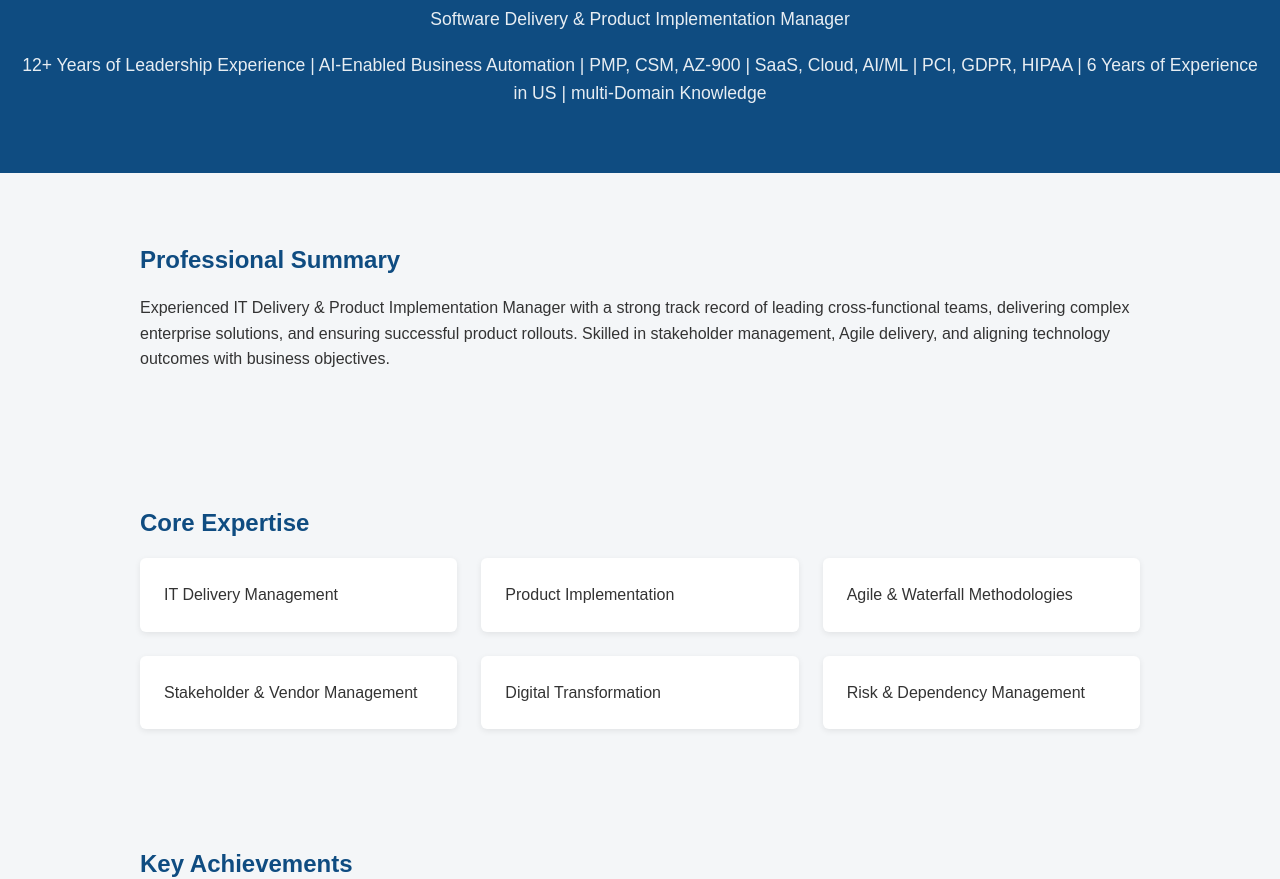
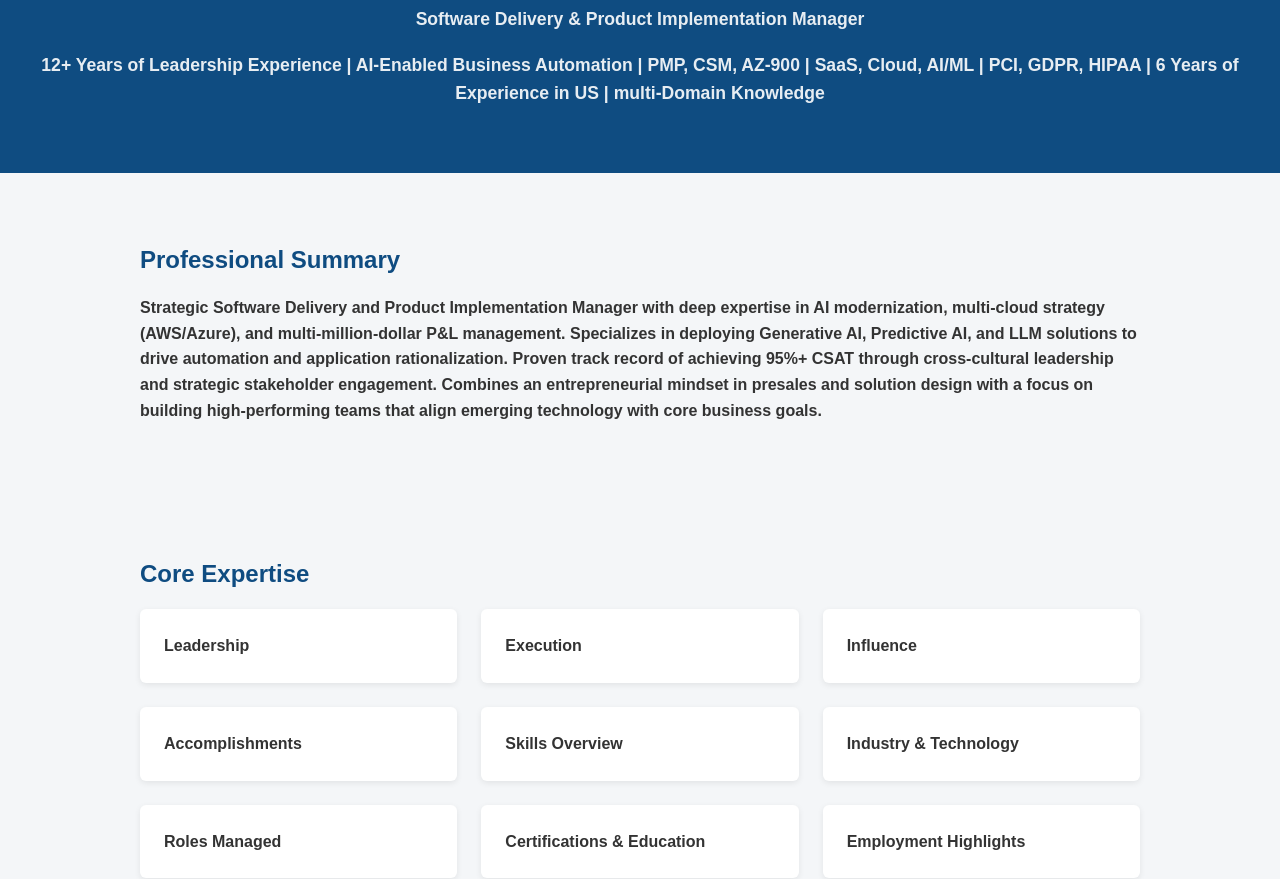
Before and after one commit to TijuAbraham1/TijuAbraham, a plain HTML site: page index.html in a window 1280 px wide. Shown: the part 107-986 px from the top of the page. Drawn offline with Linux system fonts and the light colour scheme.

Commit message:
Update index.html

```diff
--- a/index.html
+++ b/index.html
@@ -129,29 +129,35 @@
 
 <header>
     <h1>TIJU ABRAHAM</h1>
-    <p><b></b>Software Delivery & Product Implementation Manager</b></p>
+    <p><b></strong>Software Delivery & Product Implementation Manager</strong></p>
     <p>12+ Years of Leadership Experience | AI-Enabled Business Automation | PMP, CSM, AZ-900 | SaaS, Cloud, AI/ML | PCI, GDPR, HIPAA | 6 Years of Experience in US | multi-Domain Knowledge</p>
 </header>
 
 <section>
     <h2>Professional Summary</h2>
     <p>
-        Experienced IT Delivery & Product Implementation Manager with a strong track
-        record of leading cross-functional teams, delivering complex enterprise solutions,
-        and ensuring successful product rollouts. Skilled in stakeholder management,
-        Agile delivery, and aligning technology outcomes with business objectives.
+        Strategic Software Delivery and Product Implementation Manager with deep expertise in AI modernization,
+        multi-cloud strategy (AWS/Azure), and multi-million-dollar P&L management. Specializes in deploying Generative AI,
+        Predictive AI, and LLM solutions to drive automation and application rationalization.
+        Proven track record of achieving 95%+ CSAT through cross-cultural leadership and strategic stakeholder engagement.
+        Combines an entrepreneurial mindset in presales and solution design with a focus on building high-performing teams
+        that align emerging technology with core business goals.
     </p>
 </section>
 
 <section>
     <h2>Core Expertise</h2>
     <div class="grid">
-        <div class="card">IT Delivery Management</div>
-        <div class="card">Product Implementation</div>
-        <div class="card">Agile & Waterfall Methodologies</div>
-        <div class="card">Stakeholder & Vendor Management</div>
-        <div class="card">Digital Transformation</div>
-        <div class="card">Risk & Dependency Management</div>
+        <div class="card">Leadership</div>
+        <div class="card">Execution</div>
+        <div class="card">Influence</div>
+        <div class="card">Accomplishments</div>
+        <div class="card">Skills Overview</div>
+        <div class="card">Industry & Technology</div>
+        <div class="card">Roles Managed</div>
+        <div class="card">Certifications & Education</div>
+        <div class="card">Employment Highlights</div>
+        <div class="card">Work Experience</div>
     </div>
 </section>
 
```
